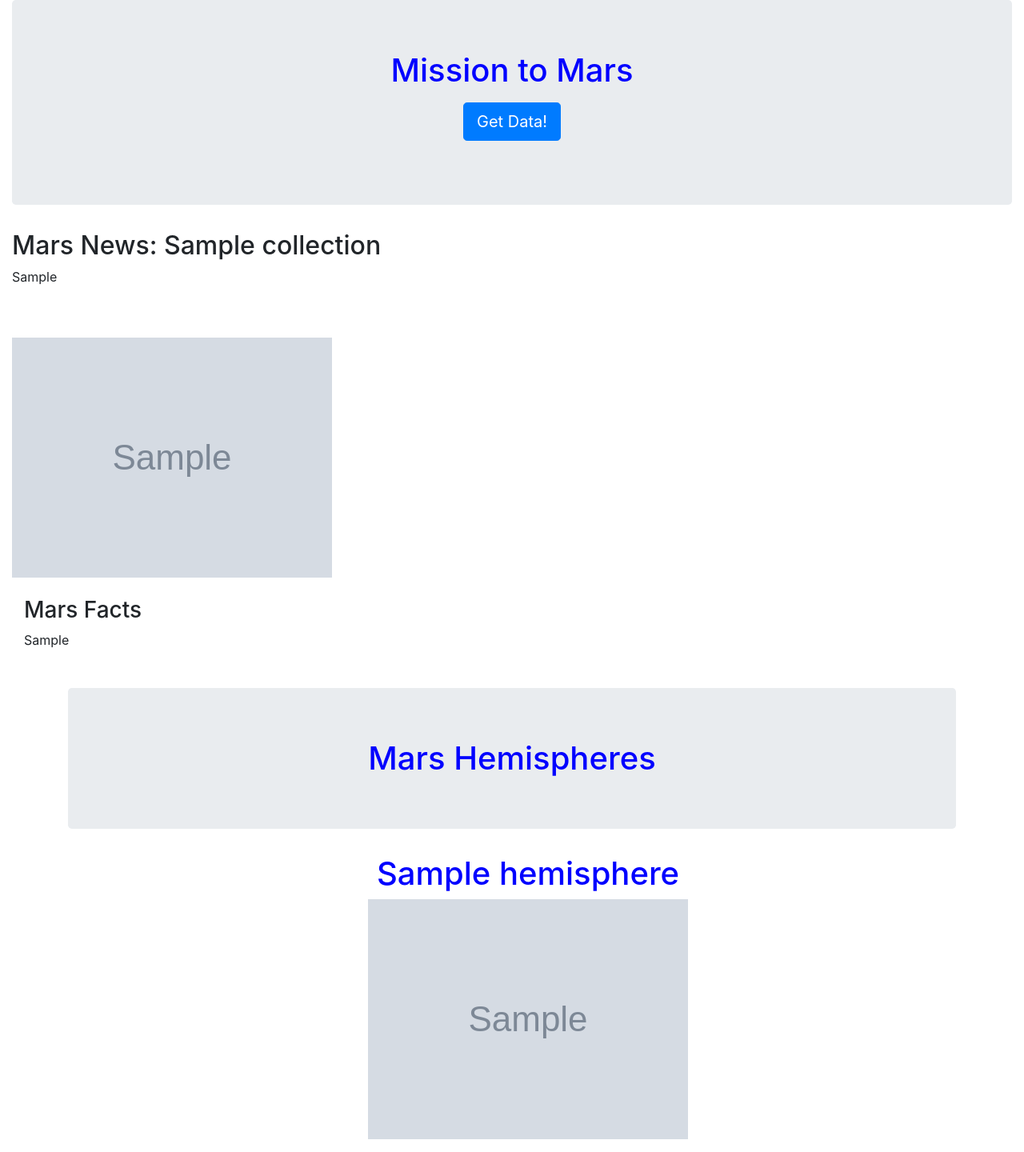
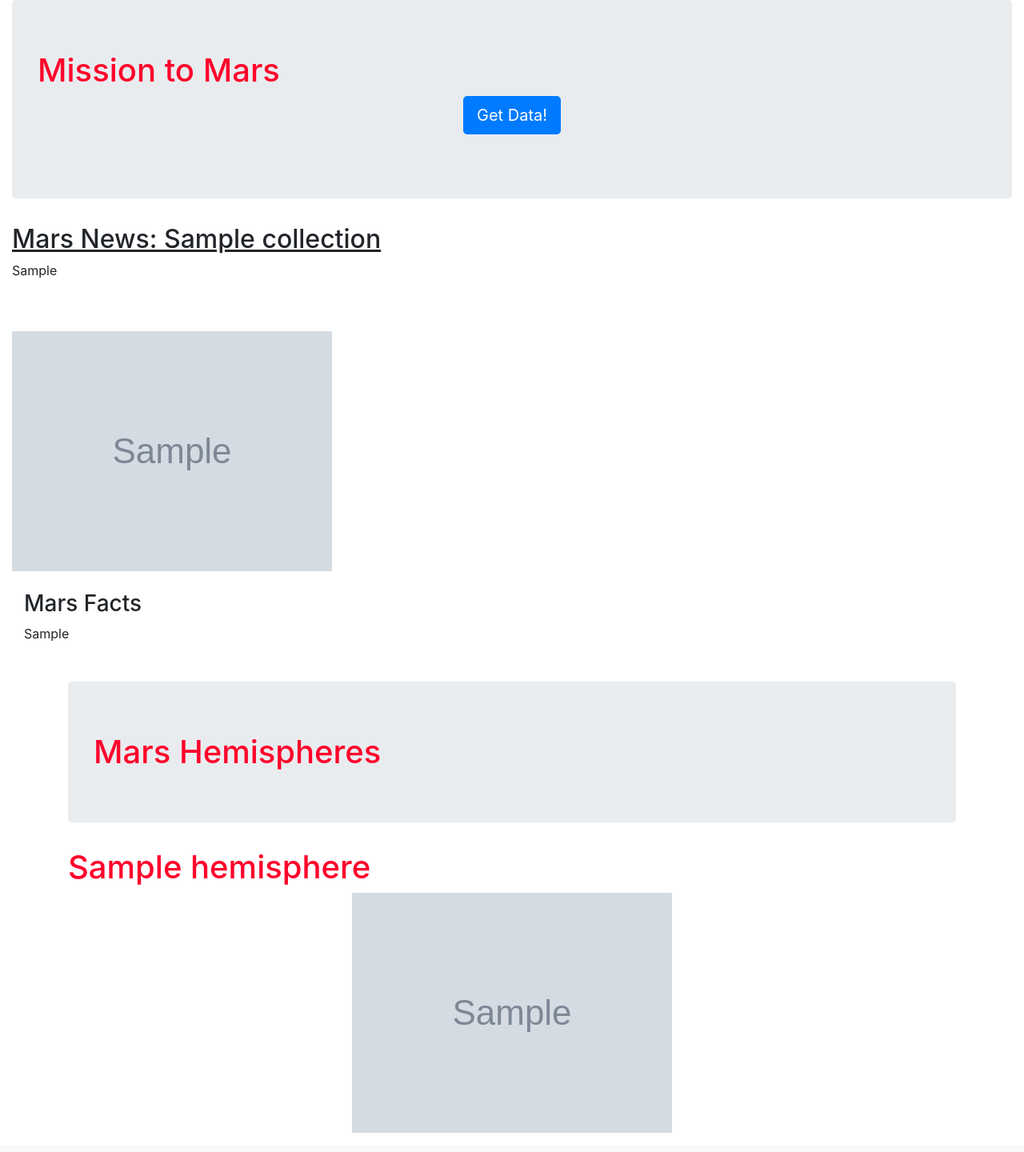
Before and after one commit to MarcLeslie/web-scraping-challenge, a Flask app: page / in a window 1280 px wide. Shown: the part 16-1456 px from the top of the page at 80% size. After the commit the page ends 1432 px from the top, so only its background shows below. Run offline with Flask 2, Linux system fonts and the light colour scheme; grey boxes marked "Sample" are stand-in pictures; a database or web service that is not in the repository returns one stand-in record (values such as "Sample title"); parts of the project's set-up code (start-up, migrations or seed data) failed here and were passed over; some libraries are stand-ins or nearby versions.

Commit message:
Updating

```diff
--- a/Mission_to_Mars/app.py
+++ b/Mission_to_Mars/app.py
@@ -1,6 +1,6 @@
 from flask import Flask, render_template, redirect
 from flask_pymongo import PyMongo
-import scrape_mars  # IS IT A PROBLEM THAT THIS CANNOT BE RECOGNIZED???????? ####################################################
+import scrape_mars #Moving scrape mars to the outside folder makes this be recognized but it causes problems with it running#
 
 # Create an instance of Flask
 app = Flask(__name__)
@@ -31,8 +31,8 @@ def scrape():
     mongo.db.collection.update({}, mars_data, upsert=True)
 
     # Redirect back to home page/route
-    # return redirect("/", code=302)
-    return redirect("/")
+    return redirect("/", code=302)
+
 
 # THIS MUST BE AT THE END TO CLOSE IT
 if __name__ == "__main__":
--- /dev/null
+++ b/Mission_to_Mars/static/css/reset.css
@@ -0,0 +1,142 @@
+/* http://meyerweb.com/eric/tools/css/reset/
+   v2.0 | 20110126
+   License: none (public domain)
+*/
+
+html,
+body,
+div,
+span,
+applet,
+object,
+iframe,
+h1,
+h2,
+h3,
+h4,
+h5,
+h6,
+p,
+blockquote,
+pre,
+a,
+abbr,
+acronym,
+address,
+big,
+cite,
+code,
+del,
+dfn,
+em,
+img,
+ins,
+kbd,
+q,
+s,
+samp,
+small,
+strike,
+strong,
+sub,
+sup,
+tt,
+var,
+b,
+u,
+i,
+center,
+dl,
+dt,
+dd,
+ol,
+ul,
+li,
+fieldset,
+form,
+label,
+legend,
+table,
+caption,
+tbody,
+tfoot,
+thead,
+tr,
+th,
+td,
+article,
+aside,
+canvas,
+details,
+embed,
+figure,
+figcaption,
+footer,
+header,
+hgroup,
+menu,
+nav,
+output,
+ruby,
+section,
+summary,
+time,
+mark,
+audio,
+video {
+
+  /* Positioning */
+  margin: 0;
+  vertical-align: baseline;
+
+  /* Box-model */
+  padding: 0;
+
+  /* Typography */
+  font-size: 100%;
+  font: inherit;
+
+  /* Visual */
+  border: 0;
+
+}
+
+/* HTML5 display-role reset for older browsers */
+article,
+aside,
+details,
+figcaption,
+figure,
+footer,
+header,
+hgroup,
+menu,
+nav,
+section { display: block; }
+
+body { line-height: 1; }
+
+ol,
+ul { list-style: none; }
+
+blockquote,
+q { quotes: none; }
+
+blockquote:before,
+blockquote:after,
+q:before,
+q:after {
+
+  /* Misc */
+  content: '';
+  content: none;
+
+}
+
+table {
+
+  /* Visual */
+  border-collapse: collapse;
+  border-spacing: 0;
+
+}
--- a/Mission_to_Mars/static/css/styleMARC.css
+++ b/Mission_to_Mars/static/css/styleMARC.css
@@ -1,3 +1,9 @@
 h1 {
-    color: blue;
+    color: rgb(255, 0, 43);
+    text-align: left;
+
 }
+
+h2 {
+    text-decoration: underline;
+}
--- a/Mission_to_Mars/templates/index.html
+++ b/Mission_to_Mars/templates/index.html
@@ -1,13 +1,13 @@
 <!DOCTYPE html>
 <html lang="en">
-<!-- <meta http-equiv="pragma" content="no-cache" />
-<meta http-equiv="expires" content="-1" /> -->
+<meta http-equiv="pragma" content="no-cache" />
+<meta http-equiv="expires" content="-1" />
 
 <!-- HEAD -->
   <head>
     <meta charset="UTF-8">
     <link rel="stylesheet" href="../static/css/styleMARC.css">
-    <!-- <link rel="stylesheet" href="reset.css"> -->
+    <link rel="stylesheet" href="../static/css/reset.css">
     <link rel="stylesheet" href="https://stackpath.bootstrapcdn.com/bootstrap/4.3.1/css/bootstrap.min.css" integrity="sha384-ggOyR0iXCbMQv3Xipma34MD+dH/1fQ784/j6cY/iJTQUOhcWr7x9JvoRxT2MZw1T" crossorigin="anonymous">
     <title>Mission to Mars</title>
   </head>
@@ -48,9 +48,9 @@
   <div class="container-fluid">
     <div class="jumbotron text-center">
       <h1>Mission to Mars</h1>
-      <p></p>
       <p><a class="btn btn-primary btn-lg" href="/scrape" role="button">Get Data!</a></p>
     </div>
+
     <!-- NEWS-->
     <h2>Mars News: {{mars.news_title}}</h2>
     <p>{{mars.news_paragraph}}</p>
```
Also changed, not shown: Mission_to_Mars/scrape_mars.py (renamed from scrape_mars.py, +6 -12 lines).
